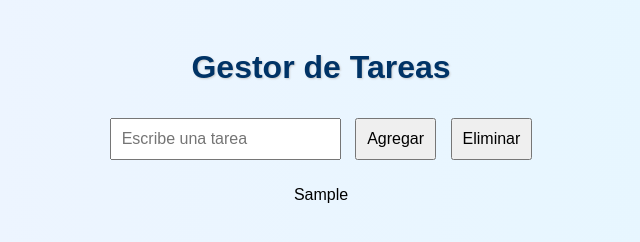
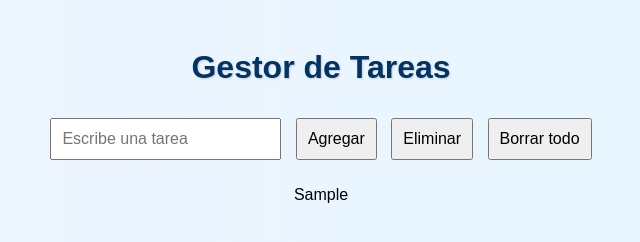
Before and after one commit to devrave/Laboratorio_Eventos_LocalStorage, a plain HTML site: page index.html in a window 1280 px wide. Both pictures are taken after typing "Sample" into the empty fields and a click on the button "Agregar". Shown: the whole page, without its empty margins (319-959 px from the left). Drawn offline with Linux system fonts and the light colour scheme.

Commit message:
adicinar LocalStorage

```diff
--- a/index.html
+++ b/index.html
@@ -13,6 +13,7 @@
   <input type="text" id="tareaInput" placeholder="Escribe una tarea">
   <button id="agregarBtn">Agregar</button>
   <button id="eliminarBtn">Eliminar</button>
+  <button id="borrarTodoBtn">Borrar todo</button>
 
   <ul id="listaTareas"></ul>
 
--- a/script.js
+++ b/script.js
@@ -25,37 +25,101 @@ Si se vuelve a hacer clic, la tarea debe volver a su estado normal.
 //     alert("hola")
 // }
 
-// Obtener referencias del DOM
-const nuevoelemento = document.getElementById("listaTareas");
-const agregarBoton = document.getElementById("agregarBtn");
-const eliminarBoton = document.getElementById("eliminarBtn");
+ // Obtener referencias de los elementos del DOM
+ const listaTareas = document.getElementById("listaTareas");
+ const agregarBtn = document.getElementById("agregarBtn");
+ const eliminarBtn = document.getElementById("eliminarBtn");
+ const borrarTodoBtn = document.getElementById("borrarTodoBtn");
+ const tareaInput = document.getElementById("tareaInput");
 
-// Agregar tarea
-agregarBoton.addEventListener("click", () => {
-  const tareaInput = document.getElementById("tareaInput");
-  const tarea = tareaInput.value.trim();
+ // Función para obtener las tareas desde localStorage
+ function obtenerTareas() {
+   const tareasGuardadas = localStorage.getItem("tareas");
+   if (tareasGuardadas) {
+     return JSON.parse(tareasGuardadas);
+   } else {
+     return [];
+   }
+ }
 
-  if (tarea) {
-    const agreItem = document.createElement("li");
-    agreItem.textContent = tarea;
+ // Función para guardar las tareas en localStorage
+ function guardarTareas(tareas) {
+   localStorage.setItem("tareas", JSON.stringify(tareas));
+ }
 
-    // Marcar como completada
-    agreItem.addEventListener("click", () => {
-      agreItem.classList.toggle("completada"); // me adiciona una clase y por medio de click tacha la lista con id agreItem
+ // Función para mostrar las tareas en la lista
+ function mostrarTareas() {
+   // Limpiar la lista antes de volver a mostrar
+   listaTareas.innerHTML = "";
+
+   // Obtener las tareas almacenadas
+   const tareas = obtenerTareas();
+
+   // Recorrer todas las tareas y mostrarlas
+   for (let i = 0; i < tareas.length; i++) {
+     const tarea = tareas[i];
+     const li = document.createElement("li");
+     li.textContent = tarea.texto;
+
+     // Si la tarea está completada, agregar la clase
+     if (tarea.completada === true) {
+       li.classList.add("completada");
+     }
+
+     // Evento para marcar/desmarcar como completada
+     li.addEventListener("click", function() {
+       if (tareas[i].completada === true) {
+         tareas[i].completada = false;
+       } else {
+         tareas[i].completada = true;
+       }
+       guardarTareas(tareas);
+       mostrarTareas();
      });
 
-    nuevoelemento.appendChild(agreItem);
+     listaTareas.appendChild(li);
+   }
+ }
+
+ // Evento para agregar una nueva tarea
+ agregarBtn.addEventListener("click", function() {
+   const texto = tareaInput.value.trim();
+
+   if (texto !== "") {
+     const tareas = obtenerTareas();
+     const nuevaTarea = {
+       texto: texto,
+       completada: false
+     };
+     tareas.push(nuevaTarea);
+     guardarTareas(tareas);
+     mostrarTareas();
      tareaInput.value = "";
    } else {
      alert("Por favor, ingrese una tarea.");
    }
  });
 
-// Eliminar ultima lista
-eliminarBoton.addEventListener("click", () => {
-  if (nuevoelemento.lastChild) {
-    nuevoelemento.removeChild(nuevoelemento.lastChild);
+ // Evento para eliminar la última tarea
+ eliminarBtn.addEventListener("click", function() {
+   const tareas = obtenerTareas();
+   if (tareas.length > 0) {
+     tareas.pop();
+     guardarTareas(tareas);
+     mostrarTareas();
    } else {
      alert("No hay tareas para eliminar.");
    }
  });
+
+ // Evento para borrar todas las tareas
+ borrarTodoBtn.addEventListener("click", function() {
+   const confirmacion = confirm("¿Seguro que quieres borrar todas las tareas?");
+   if (confirmacion === true) {
+     localStorage.removeItem("tareas");
+     mostrarTareas();
+   }
+ });
+
+ // Mostrar tareas al cargar la página
+ mostrarTareas();
```
Lines whose indentation alone changed are shown as unchanged.
